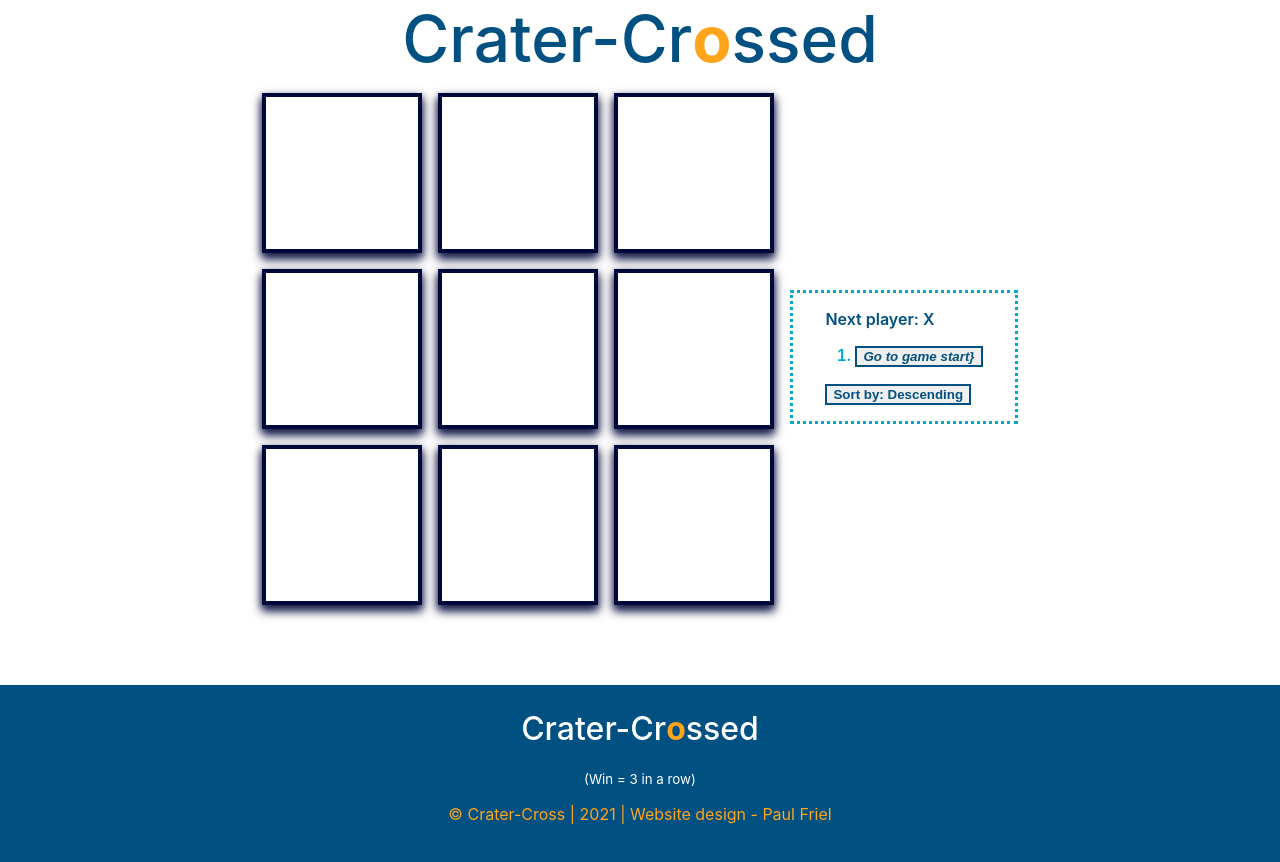
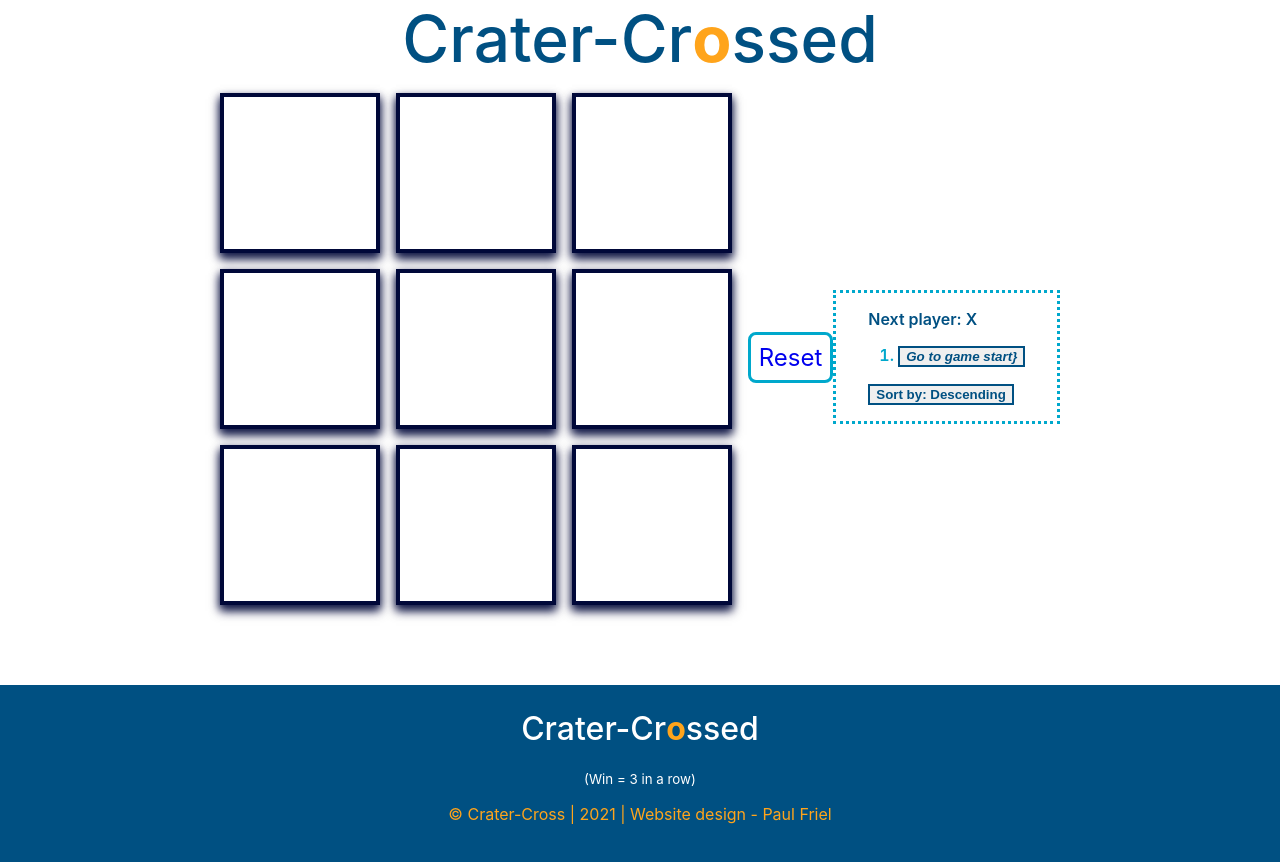
Before and after one commit to Spagettileg/crater-crossed, a React (Create React App) app in the folder my-app/: page / in a window 1280 px wide. Shown: the top 862 px of the page. Built offline with nearby package versions, Linux system fonts and the light colour scheme.

Commit message:
New reset className added. User now has access to a game reset button.

```diff
--- a/my-app/src/index.js
+++ b/my-app/src/index.js
@@ -138,6 +138,9 @@ class Game extends React.Component {
             onClick={(i) => this.handleClick(i)}
           />
         </div>
+        <div className="reset">
+          <a href="index.html" className="reset-button">Reset</a>
+        </div>
         <div className="game-info">
           <div className="game-status">{status}</div>
           <ol>{this.state.isDescending ? moves : moves.reverse()}</ol>
```
